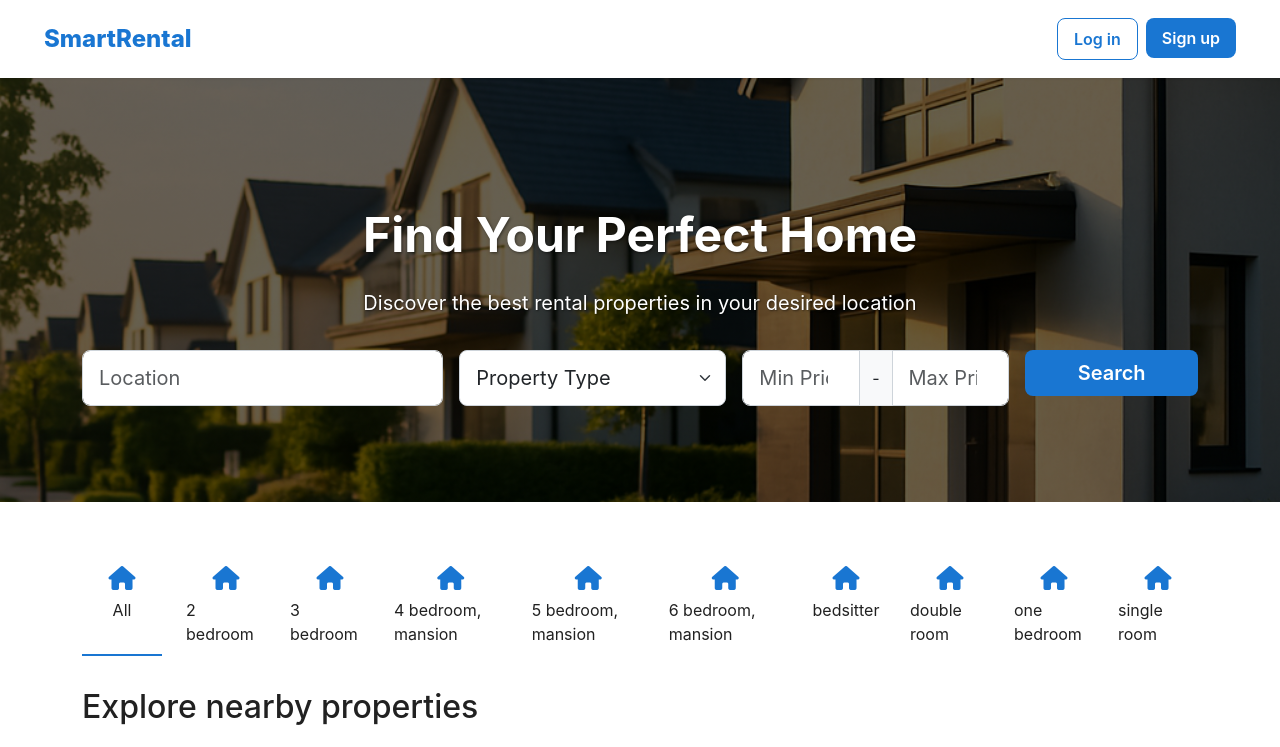
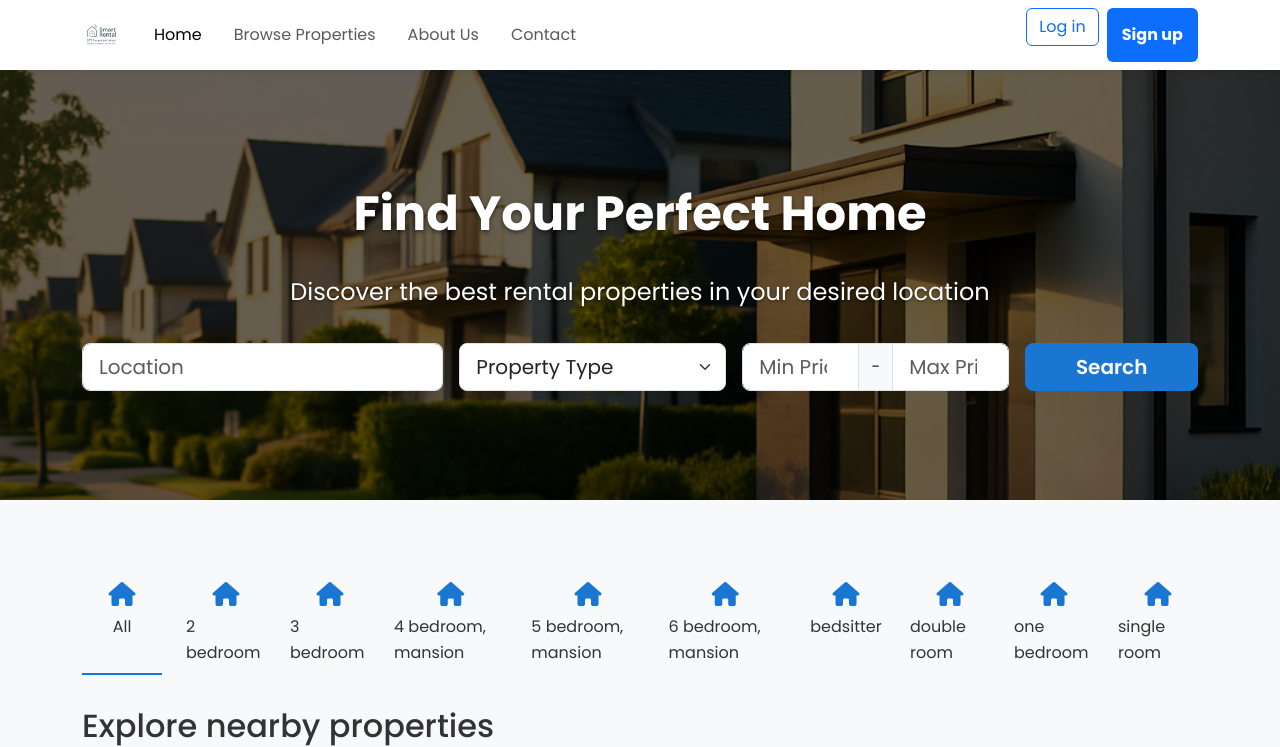
Before and after one commit to John-Denver/house_rental, a PHP site: page /rental_system_bse/smart_rental/index.php in a window 1280 px wide. Shown: the top 747 px of the page. Run offline with PHP 8.4, Linux system fonts and the light colour scheme; data comes from the database, SQL or seed files in the repository.

Commit message:
modern navbar

```diff
--- a/smart_rental/includes/header.php
+++ b/smart_rental/includes/header.php
@@ -144,26 +144,26 @@ require_once '../config/db.php';
                 </li>
             </ul>
 
-            <ul class="navbar-nav">
+            <ul class="navbar-nav ms-auto">
                 <?php if (is_logged_in()): ?>
-                    <li class="nav-item">
-                        <span class="nav-link me-2">
-                            <i class="fas fa-user me-1"></i>
-                            <?php echo htmlspecialchars($_SESSION['user_name']); ?>
-                        </span>
-                    </li>
-                    <li class="nav-item">
-                        <a class="nav-link btn btn-outline-primary" href="../logout.php">
-                            <i class="fas fa-sign-out-alt me-1"></i>
-                            Logout
+                    <li class="nav-item dropdown">
+                        <a class="nav-link dropdown-toggle d-flex align-items-center" href="#" id="userDropdown" role="button" data-bs-toggle="dropdown" aria-expanded="false">
+                            <i class="fas fa-user-circle me-1"></i>
+                            <span><?php echo htmlspecialchars($_SESSION['user_name']); ?></span>
                         </a>
+                        <ul class="dropdown-menu dropdown-menu-end" aria-labelledby="userDropdown">
+                            <li><a class="dropdown-item" href="my_bookings.php"><i class="fas fa-calendar-alt me-2"></i> My Bookings</a></li>
+                            <li><a class="dropdown-item" href="favorites.php"><i class="fas fa-heart me-2"></i> Favorites</a></li>
+                            <li><hr class="dropdown-divider"></li>
+                            <li><a class="dropdown-item text-danger" href="../logout.php"><i class="fas fa-sign-out-alt me-2"></i> Logout</a></li>
+                        </ul>
                     </li>
                 <?php else: ?>
-                    <li class="nav-item me-2 d-flex align-items-center">
-                        <a class="btn btn-outline-primary px-3 py-2" style="line-height: 1.5; height: 40px; display: flex; align-items: center;" href="../login.php">Login</a>
+                    <li class="nav-item d-lg-block d-none">
+                        <a class="btn btn-outline-primary me-2" href="../login.php">Log in</a>
                     </li>
-                    <li class="nav-item d-flex align-items-center">
-                        <a class="btn btn-primary text-white px-3 py-2" style="line-height: 1.5; height: 40px; display: flex; align-items: center;" href="../register.php">Register</a>
+                    <li class="nav-item d-lg-block d-none">
+                        <a class="btn btn-primary" href="../register.php">Sign up</a>
                     </li>
                 <?php endif; ?>
             </ul>
--- a/smart_rental/index.php
+++ b/smart_rental/index.php
@@ -1,6 +1,8 @@
 <?php
 require_once '../config/db.php';
 require_once '../config/auth.php';
+
+$page_title = 'Smart Rental - Find Your Perfect Home';
 
 // Pagination settings
 $records_per_page = 12;
@@ -121,21 +123,30 @@ $categories = $stmt->get_result()->fetch_all(MYSQLI_ASSOC);
             color: var(--text-dark);
         }
 
-        .btn-primary-blue {
-            background-color: var(--primary-blue);
-            color: var(--white);
-            border-radius: 8px;
-            font-weight: 600;
-            padding: 0.5rem 1rem;
-            border: none;
-        }
-
         .btn-outline-blue {
             border: 1px solid var(--primary-blue);
             border-radius: 8px;
             font-weight: 600;
             padding: 0.5rem 1rem;
             color: var(--primary-blue);
+        }
+
+        .btn-primary-blue,
+        .btn-primary-blue:active,
+        .btn-primary-blue:focus {
+            background-color: var(--primary-blue) !important;
+            color: white !important;
+            border: 1px solid var(--primary-blue) !important;
+            border-radius: 8px !important;
+            font-weight: 600 !important;
+            padding: 0.5rem 1rem !important;
+            box-shadow: none !important;
+        }
+
+        .btn-primary-blue:hover {
+            background-color: #1565c0 !important;
+            border-color: #1565c0 !important;
+            color: white !important;
         }
 
         /* Hero Section with Background Image */
@@ -416,17 +427,72 @@ $categories = $stmt->get_result()->fetch_all(MYSQLI_ASSOC);
             }
         }
 
+        /* Hero Section Styles */
+.hero-section {
+    position: relative;
+    padding: 8rem 0 6rem;
+    text-align: center;
+    color: white;
+    margin-top: -76px; /* Offset for fixed header */
+    min-height: 400px;
+    display: flex;
+    align-items: center;
+    overflow: hidden;
+    z-index: 1; /* Add this to ensure content is above any potential overlapping elements */
+}
+
+.hero-section::before {
+    content: '';
+    position: absolute;
+    top: 0;
+    left: 0;
+    right: 0;
+    bottom: 0;
+    background: url('assets/images/hero-bg.png') center/cover no-repeat;
+    z-index: -1;
+}
+
+.hero-section::after {
+    content: '';
+    position: absolute;
+    top: 0;
+    left: 0;
+    right: 0;
+    bottom: 0;
+    background: rgba(0, 0, 0, 0.6); /* Dark overlay */
+    z-index: -1;
+}
+
+.hero-section .container {
+    position: relative;
+    z-index: 2; /* Ensure content is above the overlay */
+    width: 100%;
+}
+
+        .hero-section h1 {
+            font-size: 3rem;
+            font-weight: 700;
+            margin-bottom: 1rem;
+            text-shadow: 0 2px 4px rgba(0,0,0,0.5);
+        }
+
+        .hero-section p {
+            font-size: 1.5rem;
+            margin-bottom: 2rem;
+            text-shadow: 0 1px 3px rgba(0,0,0,0.5);
+        }
+
         @media (max-width: 992px) {
             .property-grid {
                 grid-template-columns: repeat(2, 1fr);
             }
 
-            .hero-section {
-                padding: 6rem 0 4rem;
+            .hero-section h1 {
+                font-size: 2.5rem;
             }
 
-            .hero-section h1 {
-                font-size: 2.5rem;
+            .hero-section p {
+                font-size: 1.25rem;
             }
         }
 
@@ -472,49 +538,7 @@ $categories = $stmt->get_result()->fetch_all(MYSQLI_ASSOC);
     </style>
 </head>
 <body>
-    <!-- Header -->
-    <nav class="navbar navbar-expand-lg navbar-light sticky-top">
-        <div class="container-fluid">
-            <a class="navbar-brand" href="#">SmartRental</a>
-            <button class="navbar-toggler" type="button" data-bs-toggle="collapse" data-bs-target="#navbarNav">
-                <span class="navbar-toggler-icon"></span>
-            </button>
-            <div class="collapse navbar-collapse" id="navbarNav">
-                <div class="search-bar ms-auto me-3 d-lg-none d-block">
-                    <div class="search-option active">Anywhere</div>
-                    <div class="search-divider"></div>
-                    <div class="search-option">Any week</div>
-                    <div class="search-divider"></div>
-                    <div class="search-option">Add guests</div>
-                    <div class="search-button">
-                        <i class="fas fa-search"></i>
-                    </div>
-                </div>
-                <ul class="navbar-nav ms-auto">
-                    <?php if (isset($_SESSION['user_id'])): ?>
-                        <li class="nav-item dropdown d-lg-block d-none">
-                            <a class="nav-link dropdown-toggle" href="#" id="navbarDropdown" role="button" data-bs-toggle="dropdown" aria-expanded="false">
-                                <i class="fas fa-user-circle me-1"></i> My Account
-                            </a>
-                            <ul class="dropdown-menu dropdown-menu-end" aria-labelledby="navbarDropdown">
-                                <li><a class="dropdown-item" href="my_bookings.php">My Bookings</a></li>
-                                <li><a class="dropdown-item" href="favorites.php">Favorites</a></li>
-                                <li><hr class="dropdown-divider"></li>
-                                <li><a class="dropdown-item text-danger" href="logout.php">Logout</a></li>
-                            </ul>
-                        </li>
-                    <?php else: ?>
-                        <li class="nav-item d-lg-block d-none">
-                            <a class="btn btn-outline-blue me-2" href="../login.php">Log in</a>
-                        </li>
-                        <li class="nav-item d-lg-block d-none">
-                            <a class="btn btn-primary-blue" href="../register.php">Sign up</a>
-                        </li>
-                    <?php endif; ?>
-                </ul>
-            </div>
-        </div>
-    </nav>
+<?php include 'includes/header.php'; ?>
 
     <!-- Hero Section with Background Image -->
     <section class="hero-section">
@@ -601,7 +625,7 @@ $categories = $stmt->get_result()->fetch_all(MYSQLI_ASSOC);
                         <a href="property.php?id=<?php echo $row['id']; ?>" class="text-decoration-none text-dark d-block h-100">
                             <div class="position-relative h-100 d-flex flex-column">
                                 <div class="property-image-container">
-                                    <img src="<?php echo $row['main_image'] ? '../uploads/' . $row['main_image'] : 'assets/images/hero-bg.jpg'; ?>"
+                                    <img src="<?php echo $row['main_image'] ? '../uploads/' . $row['main_image'] : 'assets/images/hero-bg.png'; ?>"
                                          class="property-image" alt="<?php echo htmlspecialchars($row['house_no']); ?>">
                                 </div>
                                 <div class="property-card-actions">
@@ -666,50 +690,7 @@ $categories = $stmt->get_result()->fetch_all(MYSQLI_ASSOC);
     </div>
 
     <!-- Footer -->
-    <footer class="footer">
-        <div class="container">
-            <div class="row">
-                <div class="col-md-3 footer-section">
-                    <h5 class="footer-title">Support</h5>
-                    <a href="#" class="footer-link">Help Center</a>
-                    <a href="#" class="footer-link">Safety information</a>
-                    <a href="#" class="footer-link">Cancellation options</a>
-                    <a href="#" class="footer-link">Our COVID-19 Response</a>
-                </div>
-                <div class="col-md-3 footer-section">
-                    <h5 class="footer-title">Community</h5>
-                    <a href="#" class="footer-link">Disaster relief housing</a>
-                    <a href="#" class="footer-link">Support refugees</a>
-                    <a href="#" class="footer-link">Combating discrimination</a>
-                </div>
-                <div class="col-md-3 footer-section">
-                    <h5 class="footer-title">Hosting</h5>
-                    <a href="#" class="footer-link">Try hosting</a>
-                    <a href="#" class="footer-link">AirCover for Hosts</a>
-                    <a href="#" class="footer-link">Explore hosting resources</a>
-                    <a href="#" class="footer-link">Visit our community forum</a>
-                </div>
-                <div class="col-md-3 footer-section">
-                    <h5 class="footer-title">About</h5>
-                    <a href="#" class="footer-link">Newsroom</a>
-                    <a href="#" class="footer-link">Learn about new features</a>
-                    <a href="#" class="footer-link">Careers</a>
-                    <a href="#" class="footer-link">Investors</a>
-                </div>
-            </div>
-            <hr class="my-4">
-            <div class="row">
-                <div class="col-md-6">
-                    <p>© 2025 SmartRental, Inc. All rights reserved</p>
-                </div>
-                <div class="col-md-6 text-md-end">
-                    <a href="#" class="text-decoration-none me-3"><i class="fab fa-facebook-f"></i></a>
-                    <a href="#" class="text-decoration-none me-3"><i class="fab fa-twitter"></i></a>
-                    <a href="#" class="text-decoration-none"><i class="fab fa-instagram"></i></a>
-                </div>
-            </div>
-        </div>
-    </footer>
+    <?php include 'includes/footer.php'; ?>
 
     <script src="https://cdn.jsdelivr.net/npm/bootstrap@5.3.0/dist/js/bootstrap.bundle.min.js"></script>
     <script>
```
Also changed, not shown: smart_rental/includes/footer.php (+36 -4 lines).
